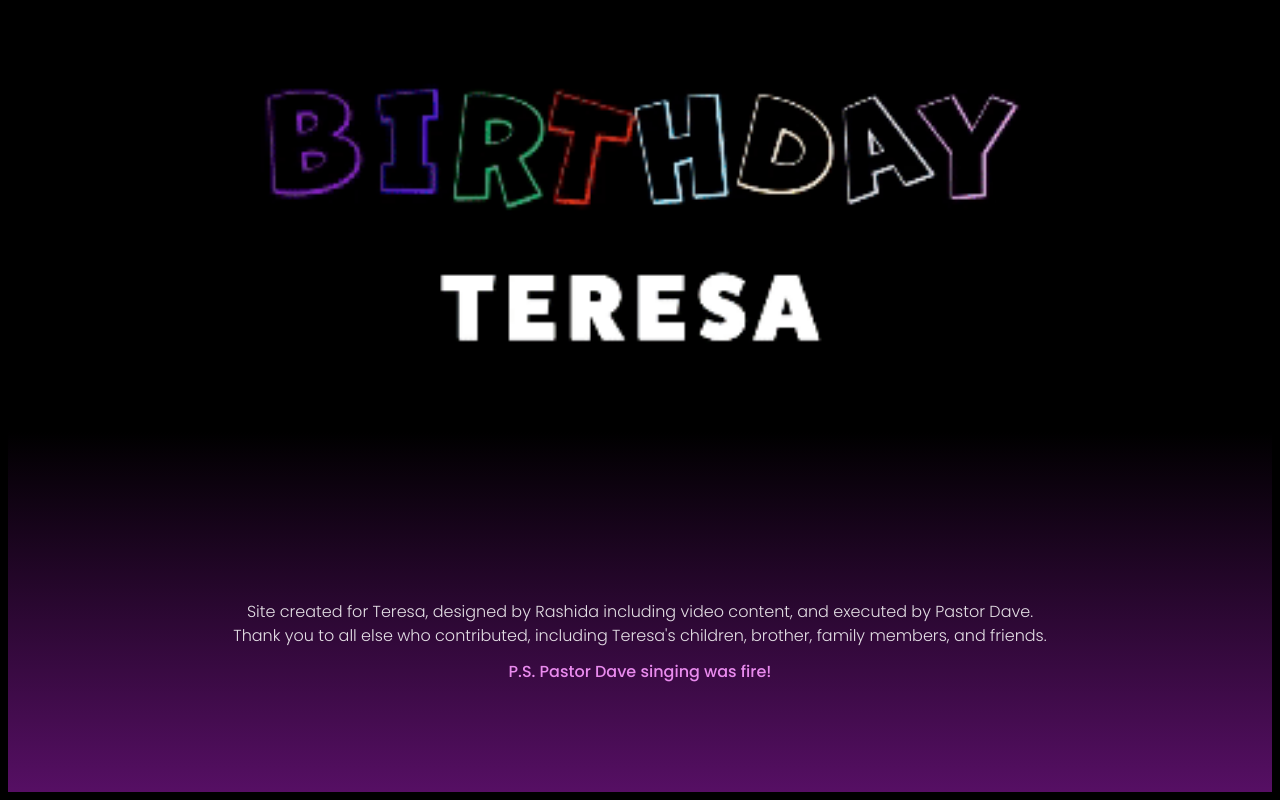
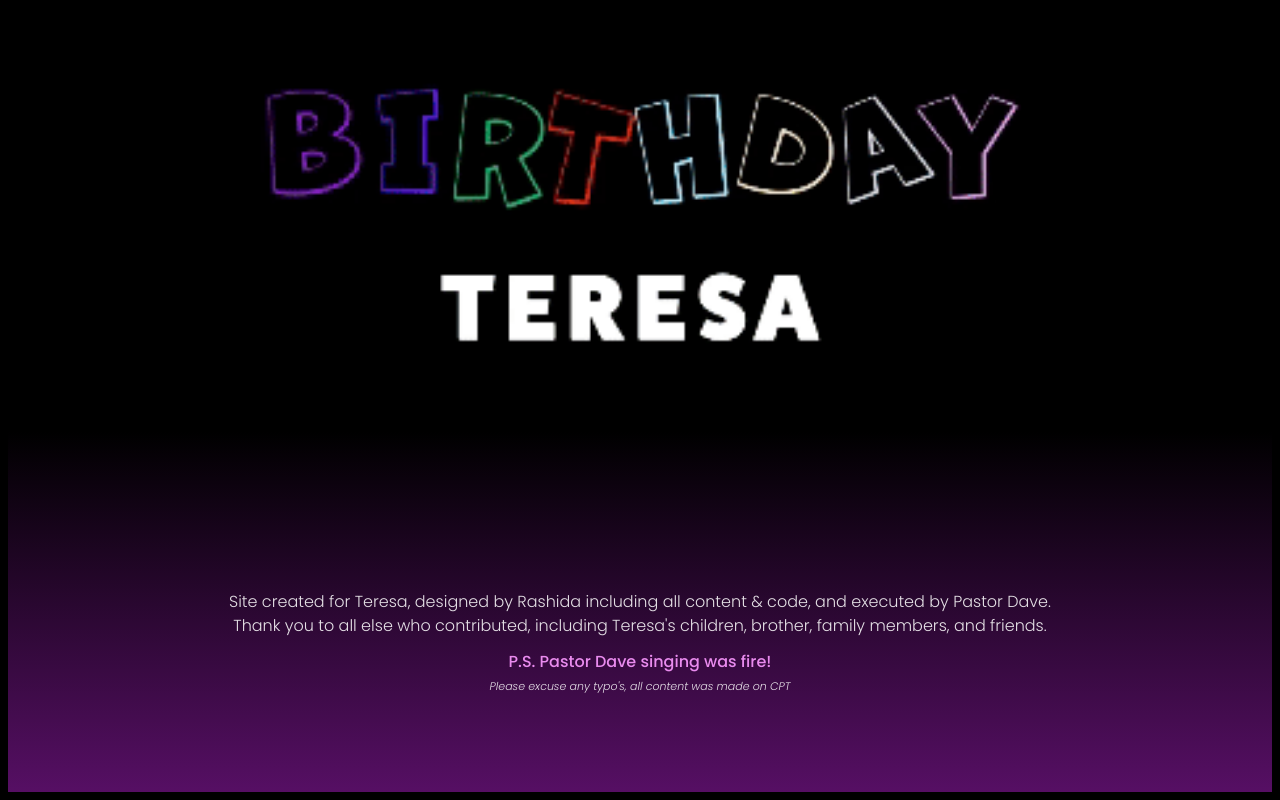
Before and after one commit to RStrozier/teresa-birthday-final, a React (Vite) app: page / in a window 1280 px wide. Shown: the part 3354-4154 px from the top of the page. Built offline with nearby package versions, Linux system fonts and the light colour scheme; a web font is replaced by a local one.

Commit message:
added the cpt ocmment

```diff
--- a/src/components/Footer.tsx
+++ b/src/components/Footer.tsx
@@ -4,14 +4,17 @@ const Footer = () => {
     return (
      <div className="footer">
         <div className="spacer"></div>
-        <div className="poppins-light">Site created for Teresa, designed by Rashida including
-            video content,
+        <div className="poppins-light">Site created for Teresa, designed by Rashida
+            including
+            all content & code,
             and executed by Pastor Dave.
             <br/>
             Thank you to all else who contributed,
             including Teresa's children, brother, family members, and friends.
             <div className="mini-spacer"></div>
             <div className="bottom-text poppins-medium">P.S. Pastor Dave singing was fire!</div>
+            <div className="poppins-light sm-text"><i>Please excuse any typo's, all content
+                was made on CPT</i></div>
         </div>
      </div>
     )
--- a/src/index.css
+++ b/src/index.css
@@ -115,3 +115,8 @@
 .lg-spacer {
   padding: 5rem;
 }
+
+.sm-text {
+  margin-top: .25rem;
+  font-size: 11px;
+}
```
